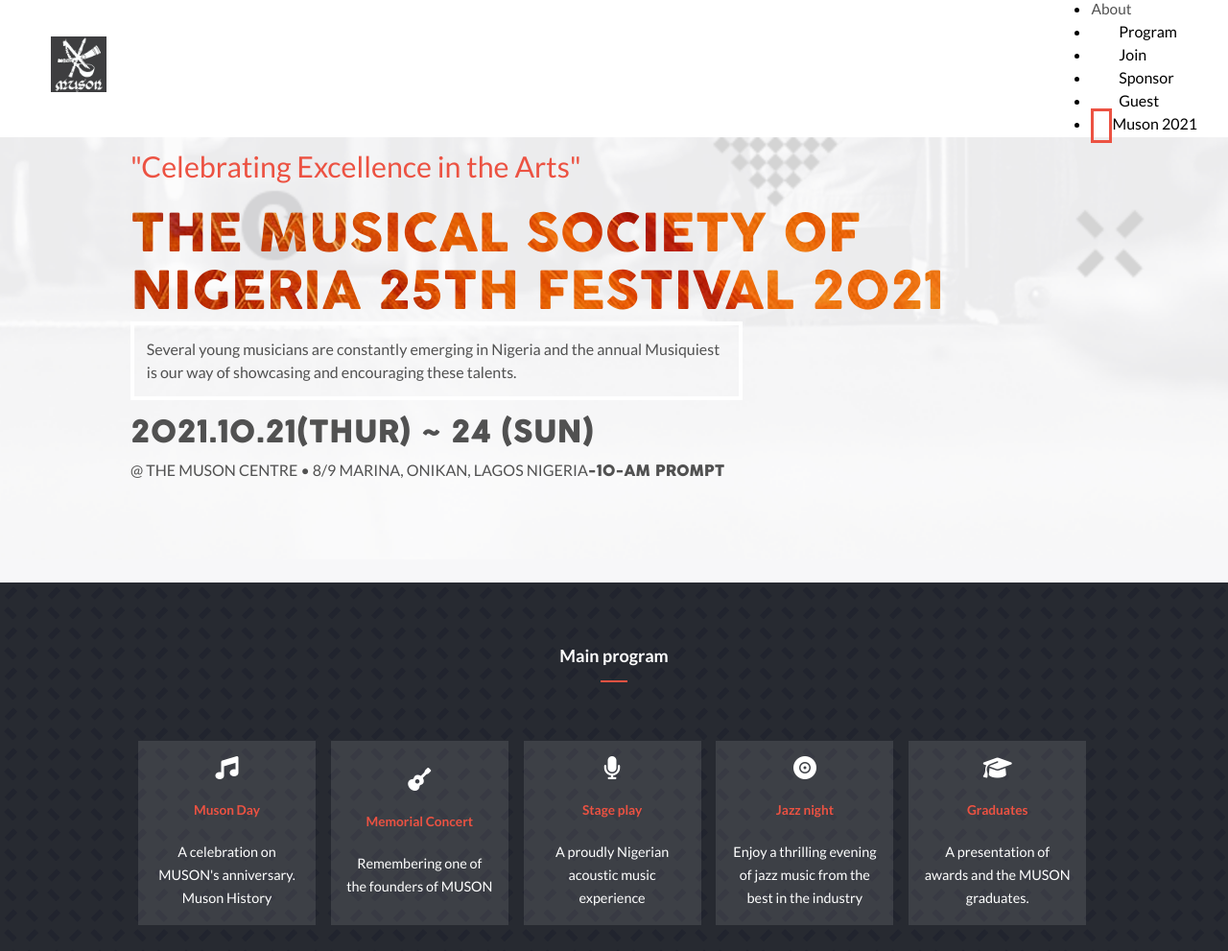
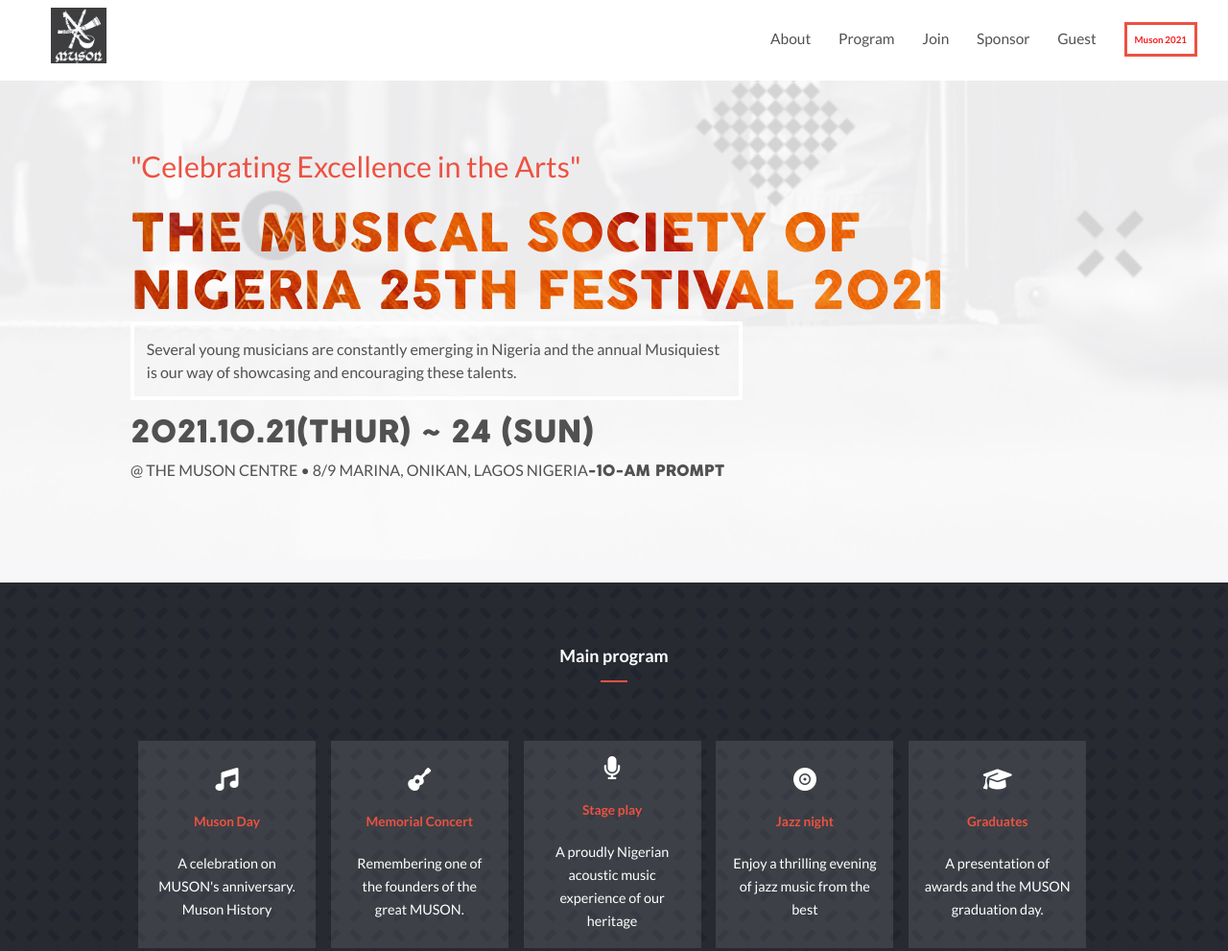
Before and after one commit to chukwuemeka1234/Capstone-music-concert, a plain HTML site: page index.html in a window 1280 px wide. Shown: the part 27-1018 px from the top of the page at 96% size. Drawn offline with Linux system fonts and the light colour scheme.

Commit message:
Modify the home page

```diff
--- a/index.html
+++ b/index.html
@@ -18,7 +18,7 @@
     <header id="header">
         <nav class="first-navbar bg-dark color-white-text">
             <div class="fa-icon">
-                <a href="#"><i class="fab fa-facebook" aria-hidden="true"></i></a>
+                <a href="#"><i class="fab fa-facebook-f" aria-hidden="true"></i></a>
                 <a href="#"><i class="fab fa-twitter" aria-hidden="true"></i></a>
             </div>
             <ul class="small-nav-bar">
@@ -31,14 +31,14 @@
             <img src="images/menu-hambuger1.svg" alt="menu hamburger" aria-hidden="true">
         </button>
         <nav class="second-navbar">
-            <a href="#" class="muson-logo"><img src="images/home-logo.jpg" alt=""></a>
-            <ul>
-                <li><a class="nav-links" href="/about.html">About</a></li>
-                <li><a class="nav-links" href="#"></a>Program</li>
-                <li><a class="nav-links" href="#"></a>Join</li>
-                <li><a class="nav-links" href="#"></a>Sponsor</li>
-                <li><a class="nav-links" href="#"></a>Guest</li>
-                <li><a class="nav-links muson-btn" href="#"></a>Muson 2021</li>
+            <a href="#" class="muson-logo"><img src="images/home-logo.jpg" alt="muson logo"></a>
+            <ul class="second-nav-items">
+                <li><a class="nav-links" href="./about.html">About</a></li>
+                <li><a class="nav-links" href="#program">Program</a></li>
+                <li><a class="nav-links" href="#join">Join</a></li>
+                <li><a class="nav-links" href="#partners">Sponsor</a></li>
+                <li><a class="nav-links" href="#speakers">Guest</a></li>
+                <li><a class="nav-links muson-btn" href="#">Muson 2021</a></li>
             </ul>
         </nav>
     </header>
@@ -79,7 +79,7 @@
                     <div class="program-item">
                         <i class="fas fa-guitar bars-fw1 bars-fw1-bold" aria-hidden="true"></i>
                         <h6 class="program-title">Memorial Concert</h6>
-                        <p class="program-text">Remembering one of the founders of MUSON</p>
+                        <p class="program-text">Remembering one of the founders of the great MUSON.</p>
                     </div>
                 </li>
 
@@ -87,7 +87,7 @@
                     <div class="program-item">
                         <i class="fas fa-microphone bars-fw1 bars-fw1-bold" aria-hidden="true"></i>
                         <h6 class="program-title">Stage play</h6>
-                        <p class="program-text">A proudly Nigerian acoustic music experience</p>
+                        <p class="program-text">A proudly Nigerian acoustic music experience of our heritage</p>
                     </div>
                 </li>
 
@@ -95,7 +95,7 @@
                     <div class="program-item">
                         <i class="fas fa-record-vinyl bars-fw1 bars-fw1-bold" aria-hidden="true"></i>
                         <h6 class="program-title">Jazz night</h6>
-                        <p class="program-text">Enjoy a thrilling evening of jazz music from the best in the industry</p>
+                        <p class="program-text">Enjoy a thrilling evening of jazz music from the best</p>
                     </div>
                 </li>
 
@@ -103,7 +103,7 @@
                     <div class="program-item">
                         <i class="fas fa-graduation-cap bars-fw1 bars-fw1-bold" aria-hidden="true"></i>
                         <h6 class="program-title">Graduates</h6>
-                        <p class="program-text">A presentation of awards and the MUSON graduates.</p>
+                        <p class="program-text">A presentation of awards and the MUSON graduation day.</p>
                     </div>
                 </li>
             </ul>
```
